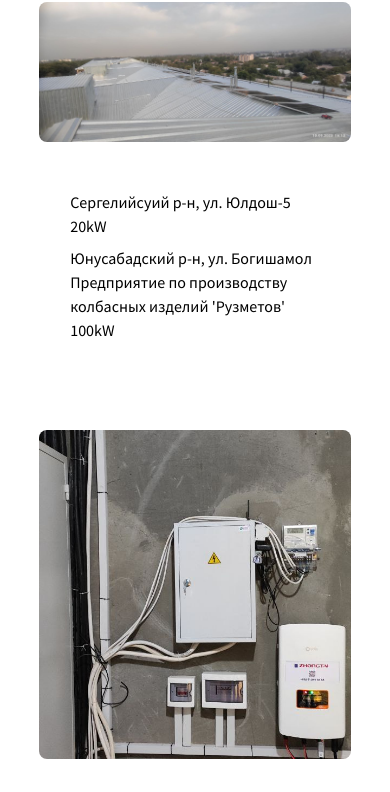
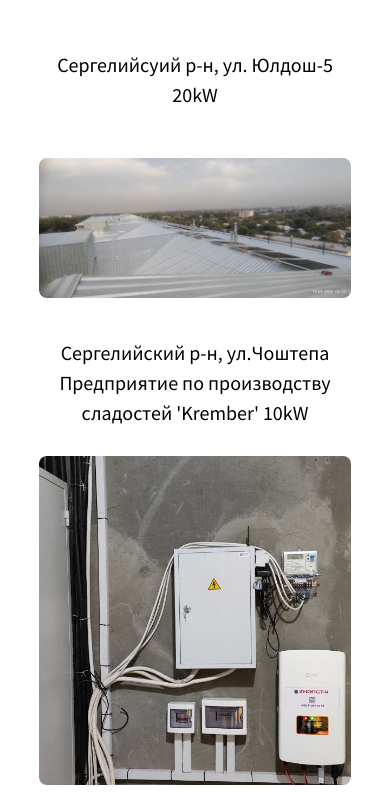
Before and after one commit to RamazonovDeveloper/ZHONTAI, a React (Create React App) app: page /our_works in a window 390 px wide. Shown: the part 1156-1948 px from the top of the page. Built offline with nearby package versions, Linux system fonts and the light colour scheme.

Commit message:
our_works page responsive -_-

```diff
--- a/src/pages/OurWorks.js
+++ b/src/pages/OurWorks.js
@@ -13,8 +13,8 @@ import img5 from "../assets/7.Сергели дом 2.jpg";
 import img6 from "../assets/5. Крембер 2.jpg";
 import img7 from "../assets/5 1.jpg";
 
-import img8 from '../assets/3.Частный дом 2.jpg'
-import img9 from '../assets/3.Частный дом.jpg'
+import img8 from "../assets/3.Частный дом 2.jpg";
+import img9 from "../assets/3.Частный дом.jpg";
 
 export default function OurWorks({ lang }) {
   return (
@@ -47,10 +47,10 @@ export default function OurWorks({ lang }) {
         <div className="w-4/5 grid lg:grid-cols-2 grid-cols-1">
           <div
             data-aos="fade-right"
-            className="h-100% items-center justify-center py-12 lg:py-0 hidden lg:flex"
+            className="h-100% items-center justify-center py-12 lg:py-0"
           >
-            <div className="w-[80%]">
-              <p className="text-[20px]">{works[lang].text3}</p>
+            <div className="">
+              <p className="text-[20px] text-center">{works[lang].text3}</p>
             </div>
           </div>
           <img
@@ -59,20 +59,23 @@ export default function OurWorks({ lang }) {
             src={img5}
             alt="Solar panel image"
           />
-          <div className="h-100% flex items-center justify-center py-12 lg:py-0 lg:hidden">
+          {/* <div className="h-100% flex items-center justify-center py-12 lg:py-0 lg:hidden">
             <div className="w-[80%]">
               <p>{works[lang].text3}</p>
               <p className="mt-2">{works[lang].text2}</p>
             </div>
-          </div>
+          </div> */}
         </div>
       </div>
 
       <div className="flex justify-center items-center mb-9">
         <div className="mt-[40px] grid lg:grid-cols-2 grid-cols-1 w-4/5 gap-7">
+          <h3 className="text-center text-[20px] md:hidden" data-aos="fade-bottom ">
+            {works[lang].text5}
+          </h3>
           <img className="rounded-lg" data-aos="fade-right" src={img7} alt="" />
           <div className="flex flex-col justify-around">
-            <h3 className="text-center text-[20px]" data-aos="fade-bottom ">
+            <h3 className="text-center text-[20px] hidden md:flex" data-aos="fade-bottom ">
               {works[lang].text5}
             </h3>
             <img
```
